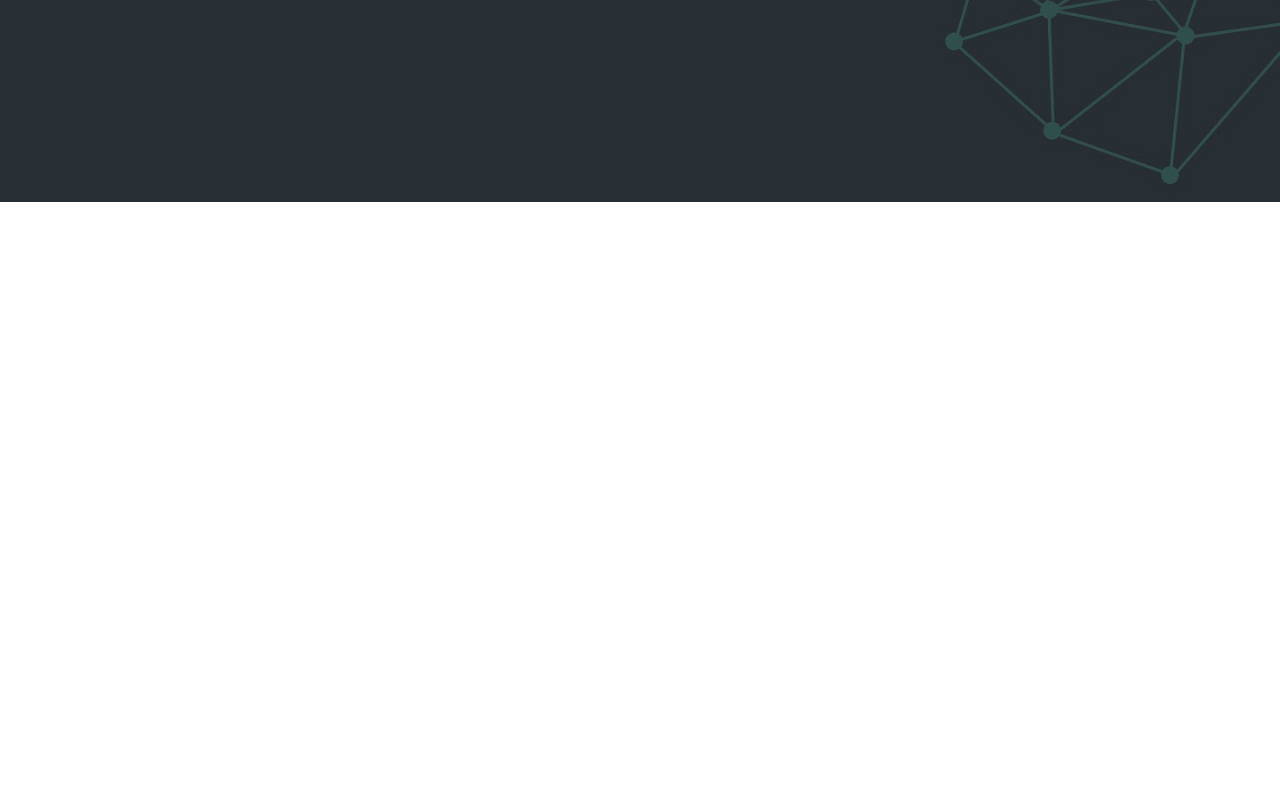
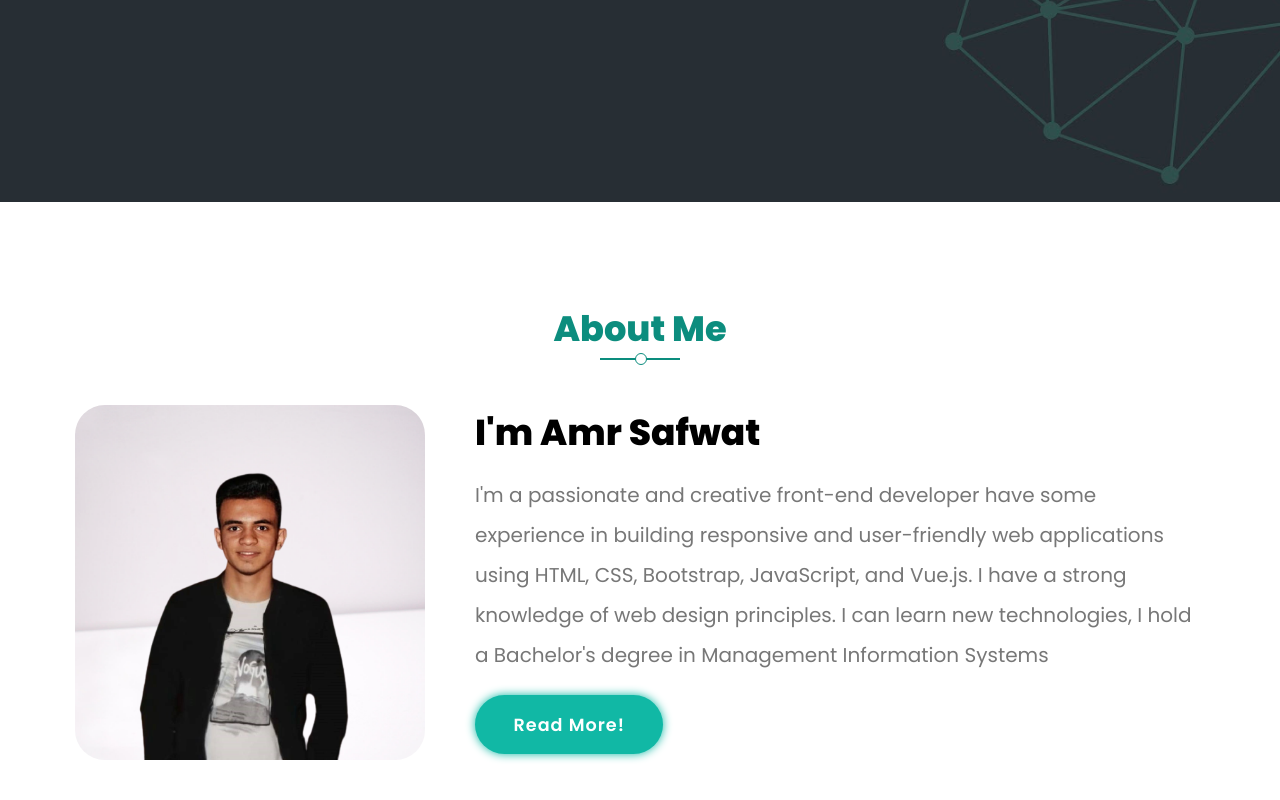
Before and after one commit to Amr-Safwat/Portfolio-Website, a React (Vite) app: page / in a window 1280 px wide. Shown: the part 598-1398 px from the top of the page. Built offline with nearby package versions, Linux system fonts and the light colour scheme.

Commit message:
created about section

```diff
--- /dev/null
+++ b/src/components/3-about/About.css
@@ -0,0 +1,53 @@
+/* About Me */
+.about .container {
+	display: flex;
+	align-items: start;
+}
+.about .container .image {
+	width: 350px;
+	margin-right: 50px;
+}
+.about .container .image img {
+	width: 350px;
+	border-radius: 30px;
+}
+
+.about .container .info h2 {
+	font-size: 36px;
+	margin-bottom: 15px;
+	color: var(--text-color);
+}
+.about .container .info p {
+	line-height: 2;
+	font-size: 20px;
+	color: #777;
+}
+.about .container .info a {
+	margin: 20px 0 0;
+}
+@media (max-width: 991px) {
+	.about .container {
+		flex-direction: column;
+		align-items: center;
+	}
+	.about .container .image {
+		margin: 0;
+		width: 335px;
+	}
+	.about .container .image img {
+		width: 335px;
+	}
+	.about .container .info {
+		padding: 20px 0;
+		text-align: center;
+	}
+}
+@media (max-width: 350px) {
+	.about .container .image {
+		width: 313px;
+	}
+	.about .container .image img {
+		width: 313px;
+	}
+}
+/* About Me */
--- /dev/null
+++ b/src/components/3-about/About.jsx
@@ -0,0 +1,31 @@
+import './About.css'
+import myImage from '../../assets/images/image.png'
+
+export default function About() {
+    return (
+      <>
+        <section class="about" id="about">
+          <h2 class="title">About Me</h2>
+          <div class="container">
+            <div class="image">
+              <img src={myImage} alt="" />
+            </div>
+            <div class="info">
+              <h2>I'm Amr Safwat</h2>
+              <p>
+                I'm a passionate and creative front-end developer have some
+                experience in building responsive and user-friendly web
+                applications using HTML, CSS, Bootstrap, JavaScript, and Vue.js.
+                I have a strong knowledge of web design principles. I can learn
+                new technologies, I hold a Bachelor's degree in Management
+                Information Systems
+              </p>
+              <a href="#" class="main-btn">
+                Read More!
+              </a>
+            </div>
+          </div>
+        </section>
+      </>
+    );
+}
--- a/src/index.css
+++ b/src/index.css
@@ -76,3 +76,119 @@ body {
 	background-color: #555;
 }
 /* Global Rules */
+
+/* Components */
+.title {
+	color: var(--main-color);
+	text-align: center;
+	font-size: 2.2em;
+	font-weight: 800;
+	margin-bottom: 50px;
+	position: relative;
+}
+.title::before {
+	content: '';
+	position: absolute;
+	bottom: -5px;
+	left: 50%;
+	margin-left: -40px;
+	height: 2px;
+	width: 80px;
+	background-color: var(--main-color);
+}
+.title::after {
+	content: '';
+	position: absolute;
+	left: 50%;
+	bottom: -10px;
+	height: 10px;
+	width: 10px;
+	background-color: white;
+	border: 1px solid var(--main-color);
+	border-radius: 50%;
+	margin-left: -5px;
+}
+section {
+	padding-top: 100px;
+	padding-bottom: 100px;
+}
+
+.grid-3 {
+	display: grid;
+	grid-template-columns: repeat(auto-fill, minmax(290px, 1fr));
+	gap: 40px;
+}
+
+.main-btn {
+	background-color: var(--alt-color);
+	color: white;
+	text-decoration: none;
+	font-size: 1.1em;
+	font-weight: 600;
+	padding: 0.9375em 2.1875em;
+	letter-spacing: 1px;
+	border-radius: 30px;
+	display: inline-block;
+	margin-bottom: 25px;
+	box-shadow: 0 0 10px var(--alt-color);
+	cursor: pointer;
+	transition: .1s;
+}
+
+.main-btn:hover {
+	background-color: var(--main-color);
+	box-shadow: 0 0 10px var(--alt-color);
+}
+
+.card {
+	box-shadow: 0 5px 25px rgba(0 0 0 / 15%);
+	border-radius: 10px;
+	padding: 20px;
+	text-align: center;
+	transition: 0.3s;
+}
+
+.card:hover {
+	transform: translateY(-10px);
+}
+
+.loading {
+	background-color: var(--body-color);
+	position: fixed;
+	top: 0;
+	left: 0;
+	width: 100%;
+	height: 100vh;
+	z-index: 1000;
+}
+.loading .load {
+	position: absolute;
+	top: 50%;
+	left: 50%;
+	width: 60px;
+	height: 60px;
+	border: 5px solid var(--alt-color);
+	border-left-color: transparent;
+	border-right-color: transparent;
+	border-radius: 50%;
+	animation: loader 1.2s infinite;
+	z-index: 1002;
+}
+.loading img {
+	position: absolute;
+	top: 50%;
+	left: 50%;
+	width: 40px;
+	height: 40px;
+	z-index: 1001;
+	transform: translate(-50%, -50%);
+}
+@keyframes loader {
+	to {
+		transform: translate(-50%, -50%) rotate(0);
+	}from {
+		transform: translate(-50%, -50%) rotate(360deg);
+	}
+}
+
+/* Components */
--- a/src/main.jsx
+++ b/src/main.jsx
@@ -4,10 +4,12 @@ import './index.css'
 
 import Header from './components/1-header/Header'
 import Landing from './components/2-landing/landing'
+import About from './components/3-about/About'
 
 createRoot(document.getElementById('root')).render(
   <StrictMode>
     <Header />
     <Landing />
+    <About />
   </StrictMode>,
 )
```
